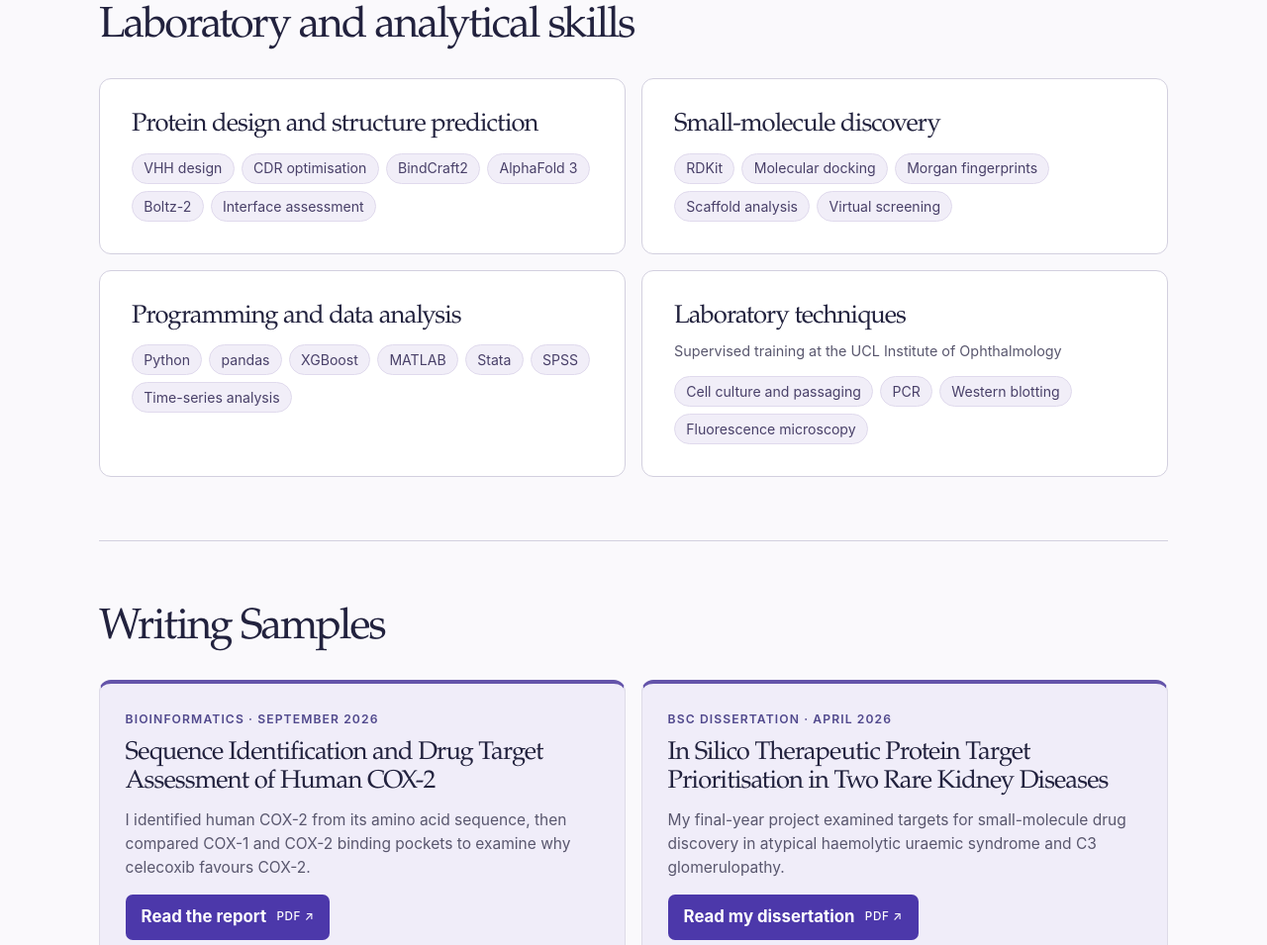
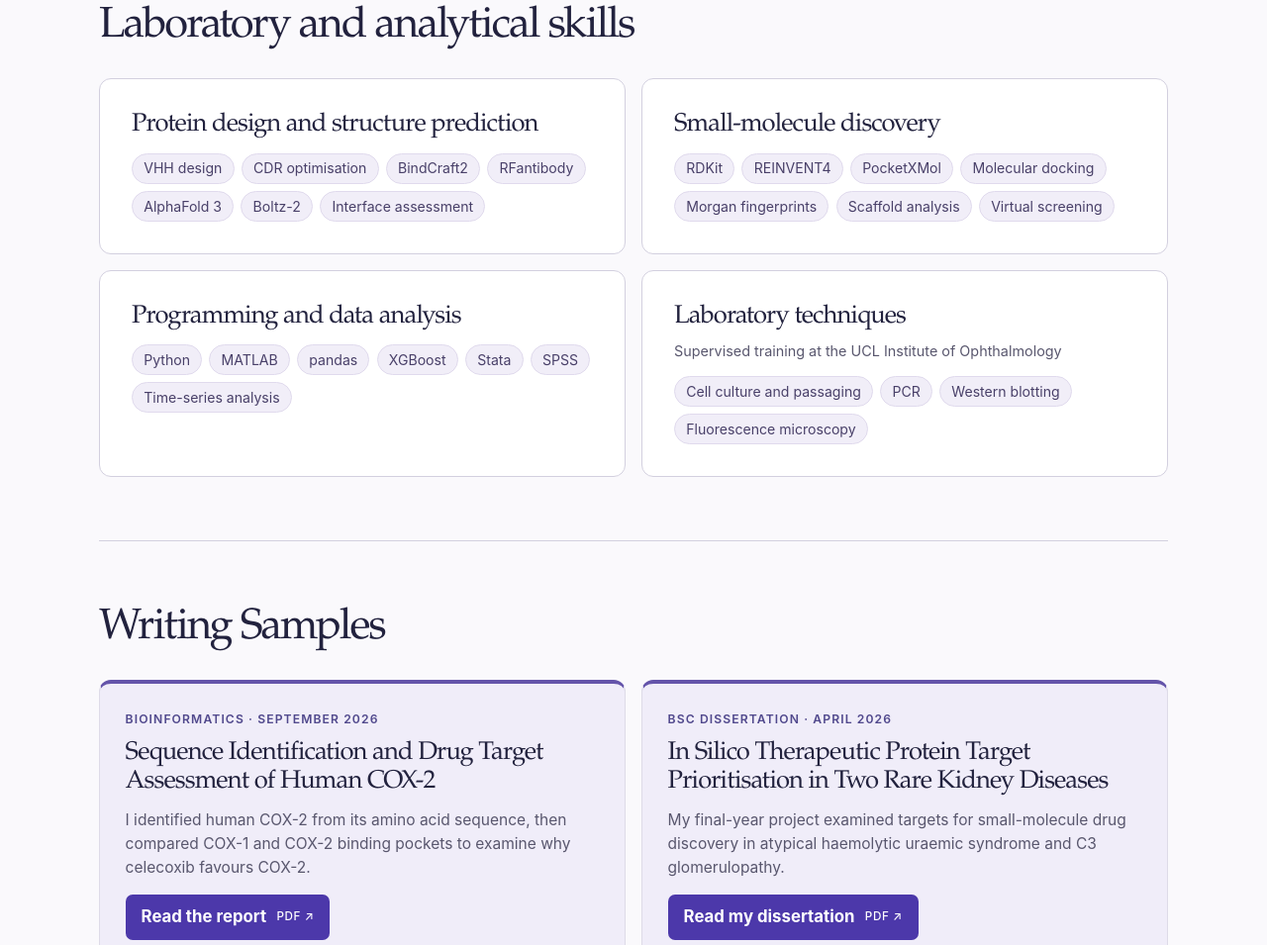
Before and after one commit to Lectria-hub/Lectria-hub.github.io, a plain HTML site: page index.html in a window 1280 px wide. Shown: the part 2204-3159 px from the top of the page at 99% size. Drawn offline with Linux system fonts and the light colour scheme.

Commit message:
Update research skills and programming language order

```diff
--- a/index.html
+++ b/index.html
@@ -99,9 +99,9 @@
     <section class="section" id="skills" aria-labelledby="skills-title">
       <h2 id="skills-title">Laboratory and analytical skills</h2>
       <div class="skill-grid">
-        <div class="skill-card"><h3>Protein design and structure prediction</h3><ul><li>VHH design</li><li>CDR optimisation</li><li>BindCraft2</li><li>AlphaFold 3</li><li>Boltz-2</li><li>Interface assessment</li></ul></div>
-        <div class="skill-card"><h3>Small-molecule discovery</h3><ul><li>RDKit</li><li>Molecular docking</li><li>Morgan fingerprints</li><li>Scaffold analysis</li><li>Virtual screening</li></ul></div>
-        <div class="skill-card"><h3>Programming and data analysis</h3><ul><li>Python</li><li>pandas</li><li>XGBoost</li><li>MATLAB</li><li>Stata</li><li>SPSS</li><li>Time-series analysis</li></ul></div>
+        <div class="skill-card"><h3>Protein design and structure prediction</h3><ul><li>VHH design</li><li>CDR optimisation</li><li>BindCraft2</li><li>RFantibody</li><li>AlphaFold 3</li><li>Boltz-2</li><li>Interface assessment</li></ul></div>
+        <div class="skill-card"><h3>Small-molecule discovery</h3><ul><li>RDKit</li><li>REINVENT4</li><li>PocketXMol</li><li>Molecular docking</li><li>Morgan fingerprints</li><li>Scaffold analysis</li><li>Virtual screening</li></ul></div>
+        <div class="skill-card"><h3>Programming and data analysis</h3><ul><li>Python</li><li>MATLAB</li><li>pandas</li><li>XGBoost</li><li>Stata</li><li>SPSS</li><li>Time-series analysis</li></ul></div>
         <div class="skill-card"><h3>Laboratory techniques</h3><p class="skill-context">Supervised training at the UCL Institute of Ophthalmology</p><ul><li>Cell culture and passaging</li><li>PCR</li><li>Western blotting</li><li>Fluorescence microscopy</li></ul></div>
       </div>
     </section>
```
